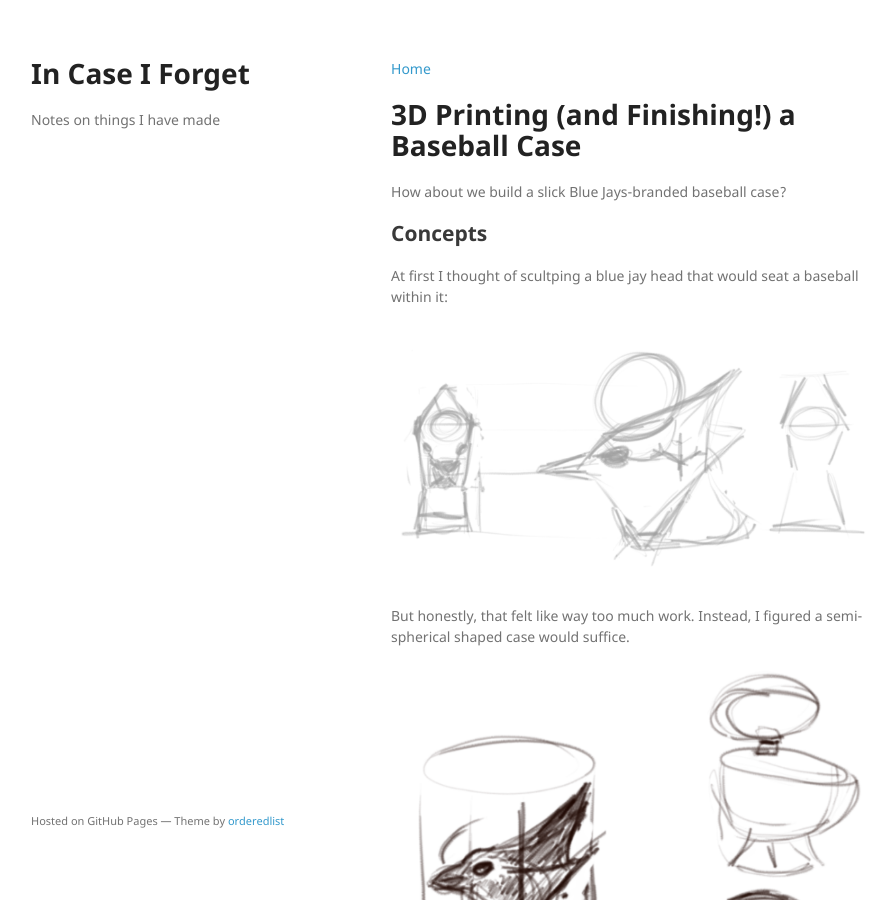
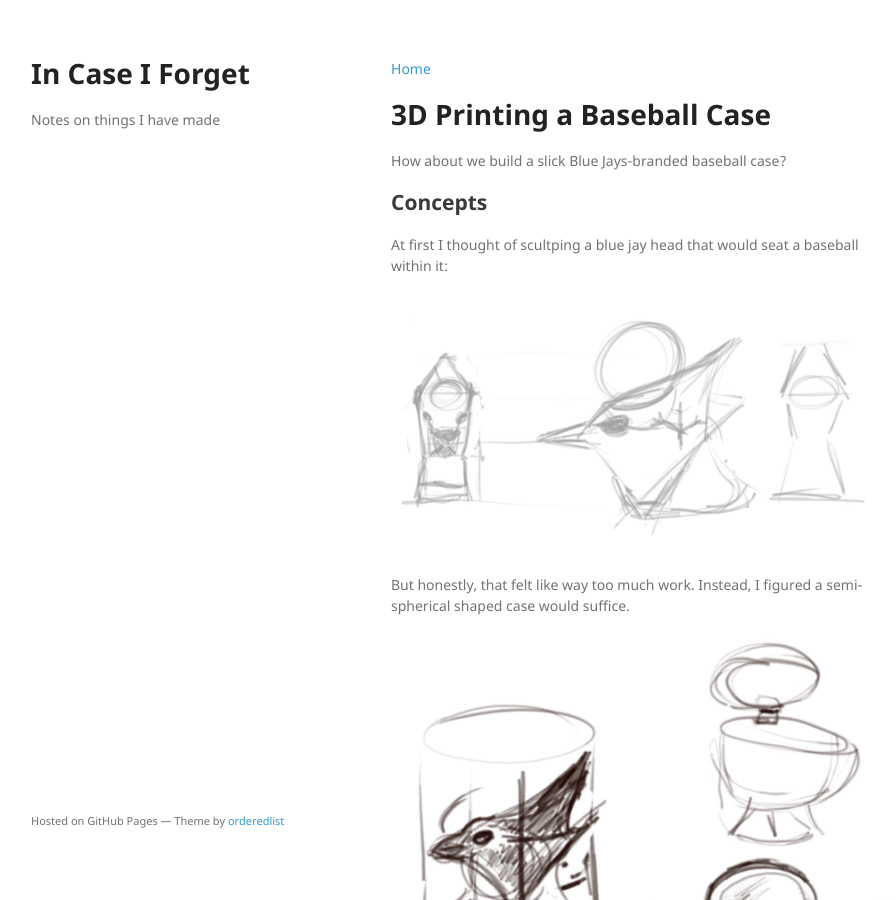
Before and after one commit to dasanchez/dasanchez.github.io, a Jekyll site: the page built from posts/03_3DP_Baseball.md, in a window 1280 px wide and 900 px high. Shown: the whole window, without its empty margins (179-1075 px from the left). Built offline with Jekyll 4.4.1, drawn with Linux system fonts in a browser that asks for light colours.

Commit message:
Update 03_3DP_Baseball.md

```diff
--- a/posts/03_3DP_Baseball.md
+++ b/posts/03_3DP_Baseball.md
@@ -3,7 +3,7 @@ layout: default
 ---
 [Home](/)
 
-# 3D Printing (and Finishing!) a Baseball Case
+# 3D Printing a Baseball Case
 
 How about we build a slick Blue Jays-branded baseball case?
 
```
